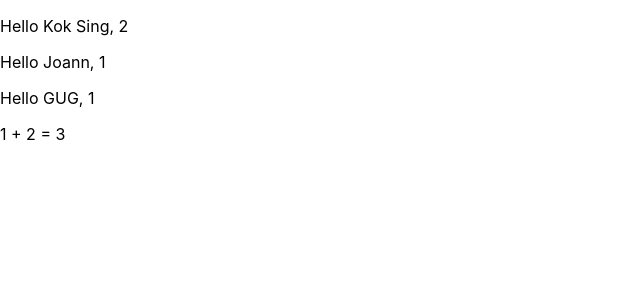
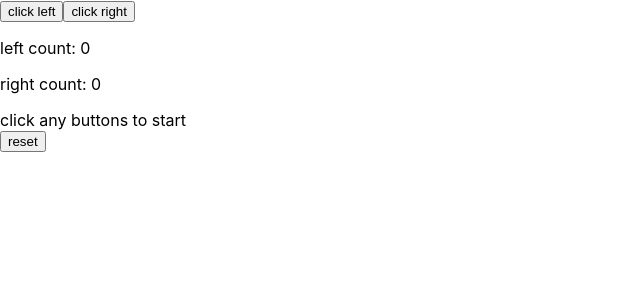
Before and after one commit to koksing456/fullstack-part1, a React (Create React App) app: page / in a window 1280 px wide. Shown: the top 300 px of the page, without its empty margins (0-640 px from the left). Built offline with nearby package versions, Linux system fonts and the light colour scheme.

Commit message:
add ArrayStates

```diff
--- a/src/App.js
+++ b/src/App.js
@@ -1,20 +1,46 @@
-const Hello = ({ name, number}) => {
-  return <p>Hello {name}, {number}</p>;
+const Header = ({courseName}) => {
+  return <h1>{courseName}</h1>;
 };
 
+const Content = ({parts}) => {
+  return (
+    parts.map(p => <p key={p.name}>
+      {p.name} {p.exercises}
+    </p>)
+  );
+};
+
+const Total = ({parts}) => {
+  let total = 0
+  parts.forEach(p => {
+    total = total + p.exercises
+  })
+  return <p>Number of exercises {total}</p>
+}
+
 const App = () => {
-  const num1 = 1;
-  const num2 = 2;
+  const course = 'Half Stack application development'
+  const parts = [
+    {
+      name: 'Fundamentals of React',
+      exercises: 10
+    },
+    {
+      name: 'Using props to pass data',
+      exercises: 7
+    },
+    {
+      name: 'State of a component',
+      exercises: 14
+    }
+  ]
+
   return (
-    <>
-      <Hello name="Kok Sing" number={num2} />
-      <Hello name="Joann" number={num1} />
-      <Hello name="GUG" number={num1} />
-
-      <p>
-        {num1} + {num2} = {num1 + num2}
-      </p>
-    </>
+    <div>
+      <Header courseName={course} />
+      <Content parts={parts}/>
+      <Total parts={parts} />
+    </div>
   );
 };
 
--- /dev/null
+++ b/src/ArrayStates.js
@@ -0,0 +1,49 @@
+import { useState } from "react";
+
+const Button = ({ label, onClick }) => {
+    return <button onClick={onClick}>{label}</button>;
+  };
+
+  const History = (props) => {
+    console.log(props);
+    if(props.allClick.length === 0)
+        return <div>click any buttons to start</div>
+
+    return <div>All CLick - {props.allClick}</div>
+  }
+
+const ArrayState = () => {
+  const [left, setLeft] = useState(0);
+  const [right, setRight] = useState(0);
+  const [allClick, setAllClick] = useState([]);
+
+  const clickLeft = () => {
+    setLeft(left + 1);
+    setAllClick(allClick.concat("L "));
+  };
+
+  const clickRight = () => {
+    setRight(right + 1);
+    setAllClick(allClick.concat("R "));
+  };
+
+  const reset = () => {
+    setRight(0);
+    setLeft(0)
+    setAllClick([]);
+  };
+
+  return (
+    <>
+      <Button label="click left" onClick={clickLeft} />
+      <Button label="click right" onClick={clickRight} />
+      <p>left count: {left}</p>
+      <p>right count: {right}</p>
+      <History allClick={allClick}/>
+      <Button label="reset" onClick={reset} />
+
+    </>
+  );
+};
+
+export default ArrayState
--- /dev/null
+++ b/src/Counter.js
@@ -0,0 +1,36 @@
+import { useState } from "react";
+
+const Button = ({ label, onClick }) => {
+  return <button onClick={onClick}>{label}</button>;
+};
+
+const Display = ({ count }) => {
+  return <p>Counter: {count}</p>;
+};
+
+const Counter = () => {
+  const [count, setCount] = useState(0);
+
+  const plusOneEvent = () => {
+    setCount(count + 1);
+  };
+
+  const resetToZeroEvent = () => {
+    setCount(0);
+  };
+
+  const minusOneEvent = () => {
+    setCount(count - 1);
+  };
+
+  return (
+    <>
+      <Display count={count} />
+      <Button label="plus" onClick={plusOneEvent} />
+      <Button label="minus" onClick={minusOneEvent} />
+      <Button label="reset" onClick={resetToZeroEvent} />
+    </>
+  );
+};
+
+export default Counter;
--- /dev/null
+++ b/src/Hello.js
@@ -0,0 +1,29 @@
+const Hello = (props) => {
+    const bornYear = () => {
+        let yearNow = new Date().getFullYear()
+        return yearNow - props.age
+    }
+
+    return (
+      <div>
+        <p>
+          Hello {props.name}, you are {props.age} years old and born in {bornYear()}
+        </p>
+      </div>
+    )
+  }
+
+  const HelloApp = () => {
+    const name = 'Peter'
+    const age = 10
+
+    return (
+      <div>
+        <h1>Greetings</h1>
+        <Hello name="Maya" age={26 + 10} />
+        <Hello name={name} age={age} />
+      </div>
+    )
+  }
+
+  export default HelloApp
--- a/src/index.js
+++ b/src/index.js
@@ -1,11 +1,14 @@
-import React from 'react';
-import ReactDOM from 'react-dom/client';
-import './index.css';
-import App from './App'
+import React from "react";
+import ReactDOM from "react-dom/client";
+import "./index.css";
+import App from "./App";
+import HelloApp from "./Hello";
+import Counter from "./Counter";
+import ArrayStates from "./ArrayStates"
 
-const root = ReactDOM.createRoot(document.getElementById('root'));
+const root = ReactDOM.createRoot(document.getElementById("root"));
 root.render(
   <React.StrictMode>
-    <App />
+    <ArrayStates />
   </React.StrictMode>
 );
```
